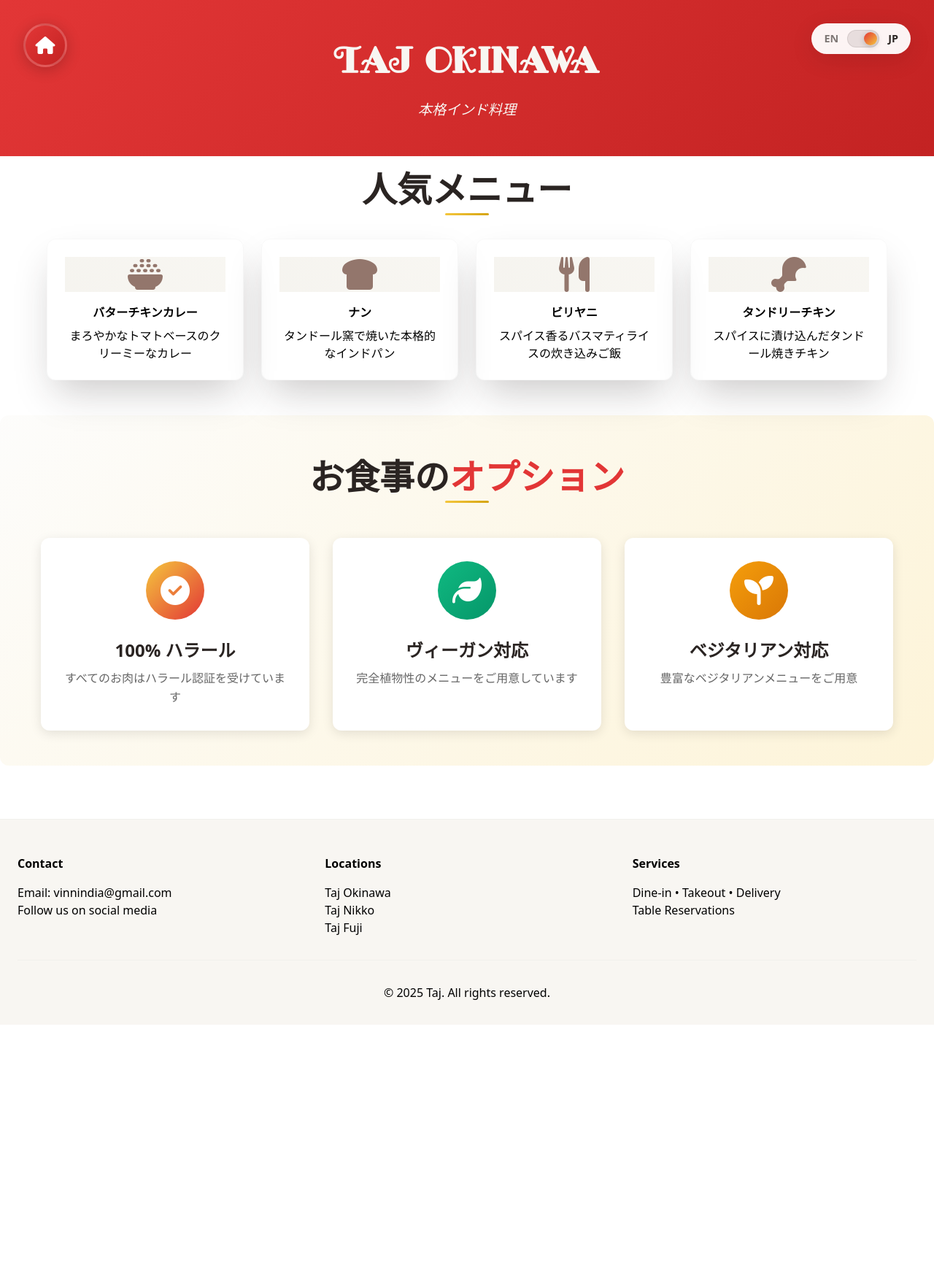
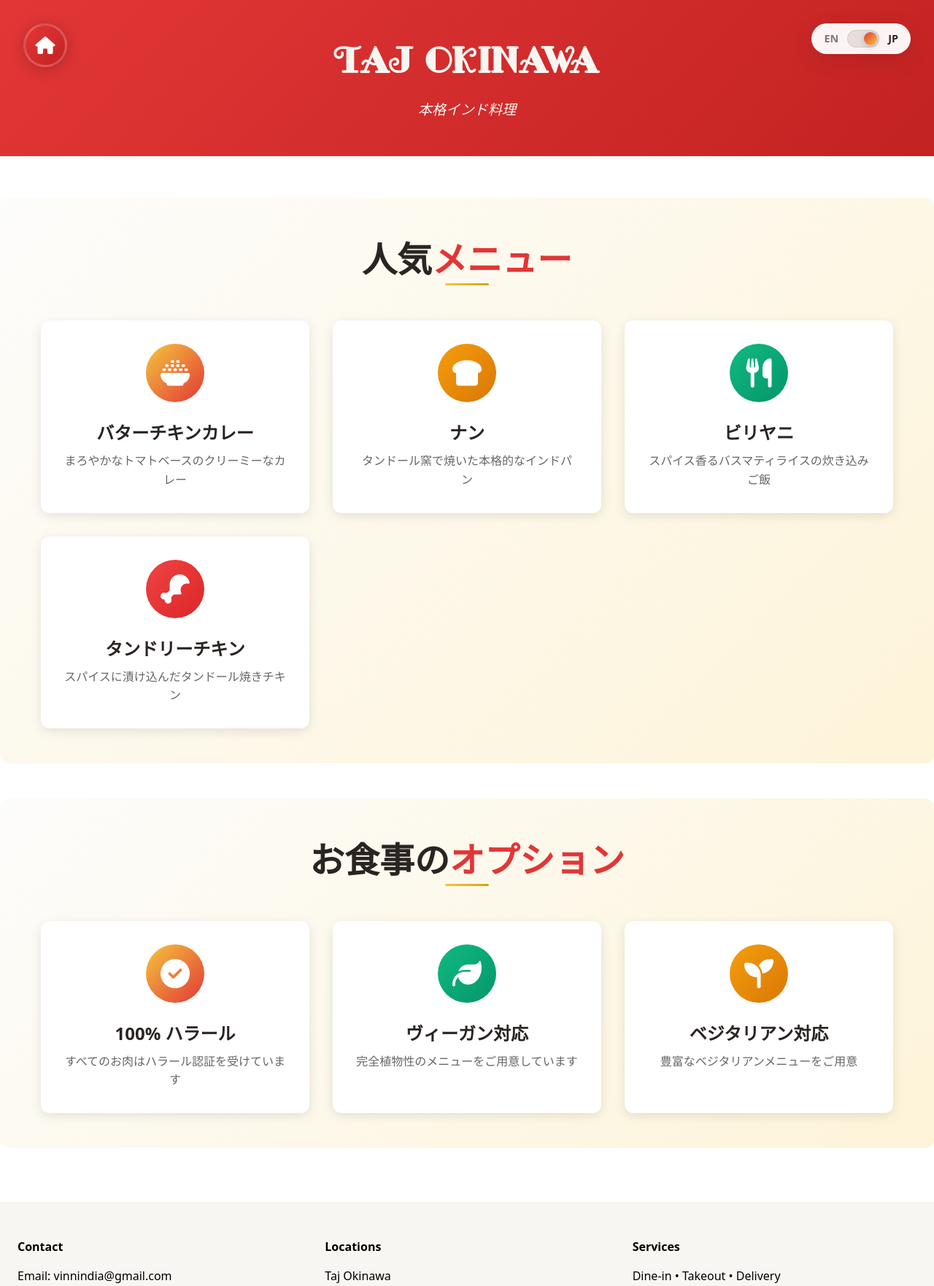
Before and after one commit to aakashmehra/taj-homepage, a Flask app: a page that uses templates/food-menu.html in a window 1280 px wide. Shown: the top 1762 px of the page at 73% size. Before the commit the page ends 1404 px from the top, so only its background shows below. Run offline with Flask 3, Linux system fonts and the light colour scheme.

Commit message:
Change Menu

```diff
--- a/templates/database_menu.html
+++ b/templates/database_menu.html
@@ -278,23 +278,6 @@
                 </div>
             </div>
             {% endfor %}
-        </div>
-
-        <div class="drink-options">
-            <h4>
-                {% if lang == 'jp' %}
-                    ドリンクこちらから選んでください
-                {% else %}
-                    Choose Drink from here
-                {% endif %}
-            </h4>
-            <p>
-                {% if lang == 'jp' %}
-                    ラッシー、マサラチャイ、ウーロン茶、コーヒー
-                {% else %}
-                    Lassie, Masala Tea, Oolong Tea, Coffee
-                {% endif %}
-            </p>
         </div>
     </div>
     {% endif %}
--- a/templates/food-menu.html
+++ b/templates/food-menu.html
@@ -141,74 +141,99 @@
         </div>
 
         <!-- Popular Dishes Section -->
-        <div class="popular-dishes-section">
-            <h2 class="section-title">
-                {% if lang == 'jp' %}
-                    人気メニュー
-                {% else %}
-                    Popular Dishes
-                {% endif %}
-            </h2>
-
-            <div class="dishes-grid">
-                <div class="dish-card">
-                    <div class="dish-image">
-                        <div class="image-placeholder"><i class="fas fa-bowl-rice"></i></div>
+        <div class="popular-dishes-section" style="padding: 3rem 0; margin-top: 3rem; background: linear-gradient(135deg, hsl(var(--luxury-cream)/0.3), hsl(var(--luxury-gold)/0.2)); border-radius: 12px;">
+            <div style="text-align: center; margin-bottom: 2rem;">
+                <h2 class="section-title">
+                    {% if lang == 'jp' %}
+                        人気<span class="text-luxury-red">メニュー</span>
+                    {% else %}
+                        Popular <span class="text-luxury-red">Dishes</span>
+                    {% endif %}
+                </h2>
+            </div>
+            <div style="display: grid; grid-template-columns: repeat(auto-fit, minmax(280px, 1fr)); gap: 2rem; max-width: 1200px; margin: 0 auto; padding: 0 1rem;">
+                <!-- Butter Chicken Card -->
+                <div style="background: white; padding: 2rem; border-radius: 12px; box-shadow: 0 4px 15px rgba(0, 0, 0, 0.1); text-align: center; transition: transform 0.3s ease, box-shadow 0.3s ease;" onmouseover="this.style.transform='translateY(-5px)'; this.style.boxShadow='0 8px 25px rgba(0, 0, 0, 0.15)'" onmouseout="this.style.transform='translateY(0)'; this.style.boxShadow='0 4px 15px rgba(0, 0, 0, 0.1)'">
+                    <div style="width: 80px; height: 80px; margin: 0 auto 1.5rem; background: linear-gradient(135deg, hsl(var(--luxury-gold)), hsl(var(--luxury-red))); border-radius: 50%; display: flex; align-items: center; justify-content: center;">
+                        <i class="fas fa-bowl-rice" style="font-size: 2.5rem; color: white;"></i>
                     </div>
-                    <div class="dish-info">
+                    <h3 style="font-size: 1.5rem; margin-bottom: 0.5rem; color: hsl(var(--luxury-black));">
                         {% if lang == 'jp' %}
-                            <h4>バターチキンカレー</h4>
-                            <p>まろやかなトマトベースのクリーミーなカレー</p>
+                            バターチキンカレー
                         {% else %}
-                            <h4>Butter Chicken Curry</h4>
-                            <p>Creamy tomato-based curry with tender chicken</p>
+                            Butter Chicken Curry
                         {% endif %}
-                    </div>
+                    </h3>
+                    <p style="color: #666; line-height: 1.6;">
+                        {% if lang == 'jp' %}
+                            まろやかなトマトベースのクリーミーなカレー
+                        {% else %}
+                            Creamy tomato-based curry with tender chicken
+                        {% endif %}
+                    </p>
                 </div>
 
-                <div class="dish-card">
-                    <div class="dish-image">
-                        <div class="image-placeholder"><i class="fas fa-bread-slice"></i></div>
+                <!-- Naan Card -->
+                <div style="background: white; padding: 2rem; border-radius: 12px; box-shadow: 0 4px 15px rgba(0, 0, 0, 0.1); text-align: center; transition: transform 0.3s ease, box-shadow 0.3s ease;" onmouseover="this.style.transform='translateY(-5px)'; this.style.boxShadow='0 8px 25px rgba(0, 0, 0, 0.15)'" onmouseout="this.style.transform='translateY(0)'; this.style.boxShadow='0 4px 15px rgba(0, 0, 0, 0.1)'">
+                    <div style="width: 80px; height: 80px; margin: 0 auto 1.5rem; background: linear-gradient(135deg, #f59e0b, #d97706); border-radius: 50%; display: flex; align-items: center; justify-content: center;">
+                        <i class="fas fa-bread-slice" style="font-size: 2.5rem; color: white;"></i>
                     </div>
-                    <div class="dish-info">
+                    <h3 style="font-size: 1.5rem; margin-bottom: 0.5rem; color: hsl(var(--luxury-black));">
                         {% if lang == 'jp' %}
-                            <h4>ナン</h4>
-                            <p>タンドール窯で焼いた本格的なインドパン</p>
+                            ナン
                         {% else %}
-                            <h4>Naan</h4>
-                            <p>Authentic Indian bread baked in tandoor oven</p>
+                            Naan
                         {% endif %}
-                    </div>
+                    </h3>
+                    <p style="color: #666; line-height: 1.6;">
+                        {% if lang == 'jp' %}
+                            タンドール窯で焼いた本格的なインドパン
+                        {% else %}
+                            Authentic Indian bread baked in tandoor oven
+                        {% endif %}
+                    </p>
                 </div>
 
-                <div class="dish-card">
-                    <div class="dish-image">
-                        <div class="image-placeholder"><i class="fas fa-utensils"></i></div>
+                <!-- Biryani Card -->
+                <div style="background: white; padding: 2rem; border-radius: 12px; box-shadow: 0 4px 15px rgba(0, 0, 0, 0.1); text-align: center; transition: transform 0.3s ease, box-shadow 0.3s ease;" onmouseover="this.style.transform='translateY(-5px)'; this.style.boxShadow='0 8px 25px rgba(0, 0, 0, 0.15)'" onmouseout="this.style.transform='translateY(0)'; this.style.boxShadow='0 4px 15px rgba(0, 0, 0, 0.1)'">
+                    <div style="width: 80px; height: 80px; margin: 0 auto 1.5rem; background: linear-gradient(135deg, #10b981, #059669); border-radius: 50%; display: flex; align-items: center; justify-content: center;">
+                        <i class="fas fa-utensils" style="font-size: 2.5rem; color: white;"></i>
                     </div>
-                    <div class="dish-info">
+                    <h3 style="font-size: 1.5rem; margin-bottom: 0.5rem; color: hsl(var(--luxury-black));">
                         {% if lang == 'jp' %}
-                            <h4>ビリヤニ</h4>
-                            <p>スパイス香るバスマティライスの炊き込みご飯</p>
+                            ビリヤニ
                         {% else %}
-                            <h4>Biryani</h4>
-                            <p>Aromatic basmati rice with spices and meat</p>
+                            Biryani
                         {% endif %}
-                    </div>
+                    </h3>
+                    <p style="color: #666; line-height: 1.6;">
+                        {% if lang == 'jp' %}
+                            スパイス香るバスマティライスの炊き込みご飯
+                        {% else %}
+                            Aromatic basmati rice with spices and meat
+                        {% endif %}
+                    </p>
                 </div>
 
-                <div class="dish-card">
-                    <div class="dish-image">
-                        <div class="image-placeholder"><i class="fas fa-drumstick-bite"></i></div>
+                <!-- Tandoori Chicken Card -->
+                <div style="background: white; padding: 2rem; border-radius: 12px; box-shadow: 0 4px 15px rgba(0, 0, 0, 0.1); text-align: center; transition: transform 0.3s ease, box-shadow 0.3s ease;" onmouseover="this.style.transform='translateY(-5px)'; this.style.boxShadow='0 8px 25px rgba(0, 0, 0, 0.15)'" onmouseout="this.style.transform='translateY(0)'; this.style.boxShadow='0 4px 15px rgba(0, 0, 0, 0.1)'">
+                    <div style="width: 80px; height: 80px; margin: 0 auto 1.5rem; background: linear-gradient(135deg, #ef4444, #dc2626); border-radius: 50%; display: flex; align-items: center; justify-content: center;">
+                        <i class="fas fa-drumstick-bite" style="font-size: 2.5rem; color: white;"></i>
                     </div>
-                    <div class="dish-info">
+                    <h3 style="font-size: 1.5rem; margin-bottom: 0.5rem; color: hsl(var(--luxury-black));">
                         {% if lang == 'jp' %}
-                            <h4>タンドリーチキン</h4>
-                            <p>スパイスに漬け込んだタンドール焼きチキン</p>
+                            タンドリーチキン
                         {% else %}
-                            <h4>Tandoori Chicken</h4>
-                            <p>Spice-marinated chicken grilled in tandoor</p>
+                            Tandoori Chicken
                         {% endif %}
-                    </div>
+                    </h3>
+                    <p style="color: #666; line-height: 1.6;">
+                        {% if lang == 'jp' %}
+                            スパイスに漬け込んだタンドール焼きチキン
+                        {% else %}
+                            Spice-marinated chicken grilled in tandoor
+                        {% endif %}
+                    </p>
                 </div>
             </div>
         </div>
```
Also changed, not shown: templates/complete_menu_nikko_fuji.html (+0 -17 lines), templates/menu_sections.html (+0 -17 lines), templates/nikko_fuji_database_menu.html (+0 -17 lines).
